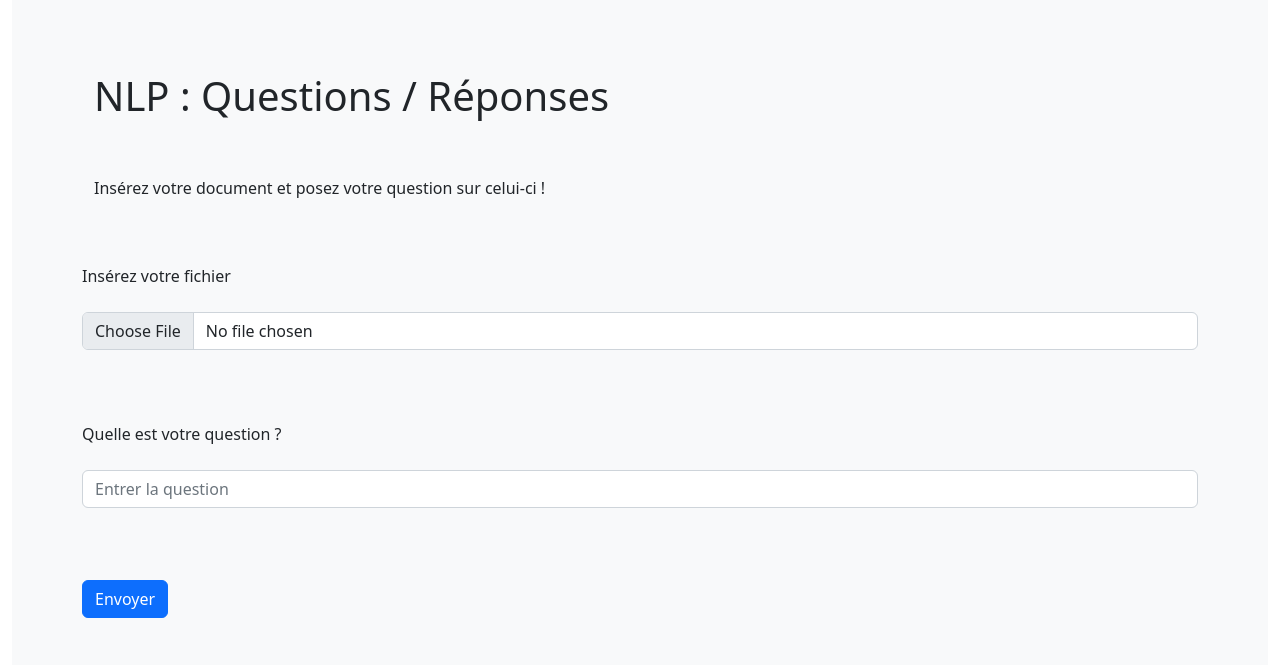
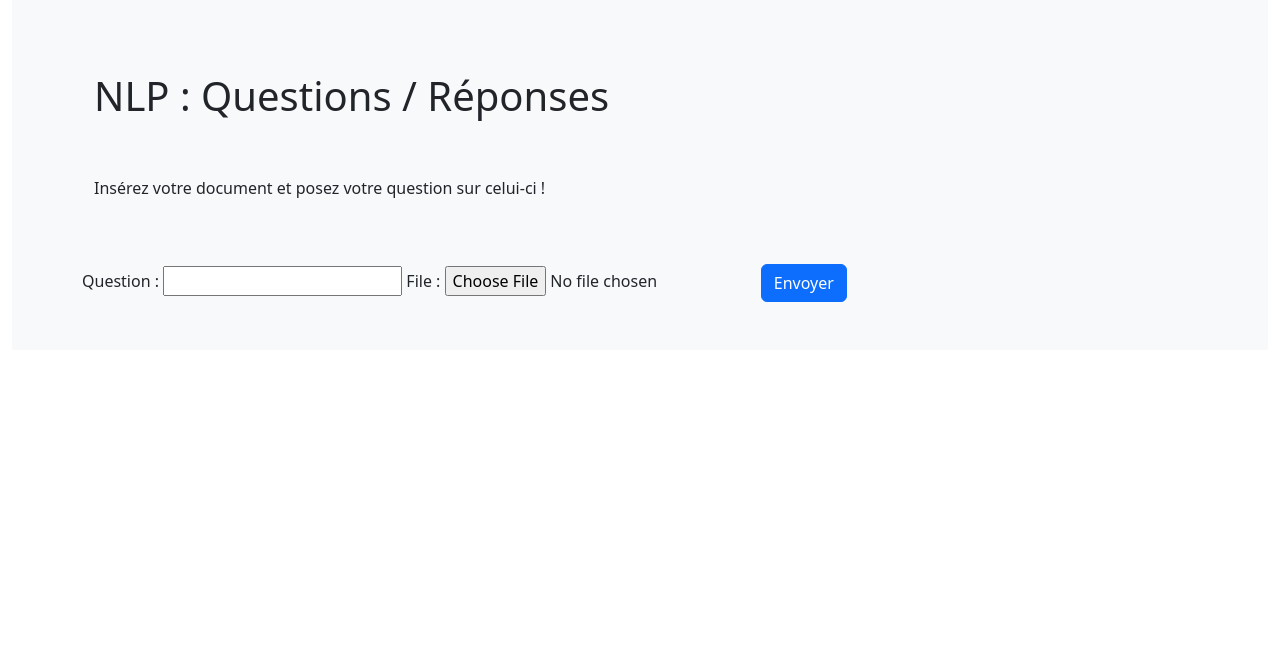
Before and after one commit to JynMoriarty/NLP_QA_Project, a Django app: page / in a window 1280 px wide. Shown: the top 665 px of the page. Run offline with Django 4.2, Linux system fonts and the light colour scheme.

Commit message:
feat: :art: Ajout du formulaire avec PDF

```diff
--- /dev/null
+++ b/django_nlp/django_nlp/forms.py
@@ -0,0 +1,6 @@
+from django import forms
+
+class UploadFileForm(forms.Form):
+
+    question = forms.CharField(max_length=200)
+    file = forms.FileField()
--- a/django_nlp/django_nlp/templates/django_nlp/index.html
+++ b/django_nlp/django_nlp/templates/django_nlp/index.html
@@ -17,23 +17,26 @@
                     </div><br>
 
                     <div>
-                        <form method="post">
+                        <form method="post" enctype="multipart/form-data">
                             {% csrf_token %}
 
-                            <div class="form-group">
-                                <label for="pdf">Insérez votre fichier</label><br><br>
-                                <input type="file" class="form-control" id="pdf" name="pdf" placeholder="Fichier PDF"required><br>
-                            </div><br><br>
+                            {% comment %} <div class="form-group">
+                                <label for="question">Quelle est votre question ?</label><br><br>
+                                <input type="text" class="form-control" id="question" name="question" placeholder="Entrez la question" required><br>
+                            </div>
+
 
                             <div class="form-group">
-                                <label for="question">Quelle est votre question ?</label><br><br>
-                                <input type="text" class="form-control" id="question" name="question" placeholder="Entrer la question"required><br>
-                            </div><br><br>
+                                <input type='file' id="pdf" class="form-control" accept="application/pdf" required>
+                            </div><br><br> {% endcomment %}
+
+                            {{ form }}
 
                             <button type="submit" class="btn btn-primary btn_send">Envoyer</button>
                         </form>
 
                     </div>
+
                 </div>
             <div>
         </div>
--- a/django_nlp/django_nlp/views.py
+++ b/django_nlp/django_nlp/views.py
@@ -1,21 +1,42 @@
 from django.shortcuts import render
+from django.http import HttpResponse
+from django.views.decorators.csrf import csrf_exempt
+
+from .forms import UploadFileForm
+import streamlit as st
 import requests
+from PyPDF2 import PdfReader
 
-def index(request):
+
+@csrf_exempt
+def index(request, **kwargs):
 
     if request.method == 'POST':
-        question = request.POST.get('question')
-        pdf = request.POST.get('pdf')
 
-        data = {
-            'question': question,
-            'pdf': pdf,
-        }
+        form = UploadFileForm(request.POST, request.FILES)
 
-        # headers = {"Content-Type": "application/json"}
+        if form.is_valid():
 
-        # url = "https://url-de-l'api"
+            data = form.cleaned_data
 
-        # response = requests.post(url, json=data, headers=headers)
+            question = data['question']
 
-    return render(request, "django_nlp/index.html")#, response)
+            reader = PdfReader(data['file'])
+
+            text = ''
+
+            for page in reader.pages:
+                text += page.extract_text()
+
+            data = {
+                'question' : question,
+                'texte' : text,
+            }
+
+            return render(request, "django_nlp/index.html", {'form': form})
+
+
+    else:
+        form = UploadFileForm()
+
+        return render(request, "django_nlp/index.html", {'form' : form})
--- a/django_nlp/static/css/style.css
+++ b/django_nlp/static/css/style.css
@@ -0,0 +1,6 @@
+#pdf {
+    border: 2px dashed rgba(128, 128, 128, 0.5);
+    padding: 20px;
+    text-align: center;
+    margin: 20px auto;
+}
```
Also changed, not shown: django_nlp/static/js/app.js (+33 -0 lines).
